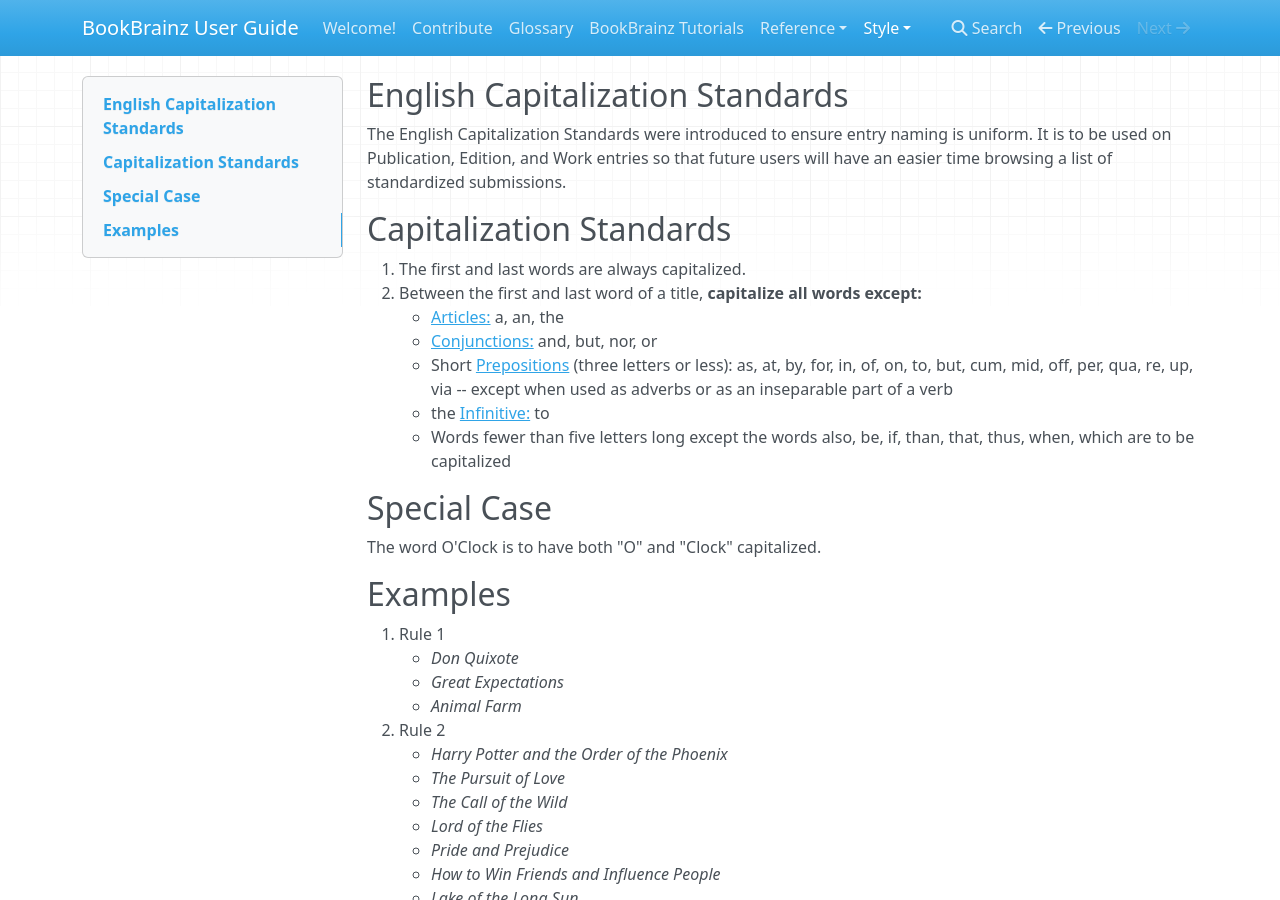
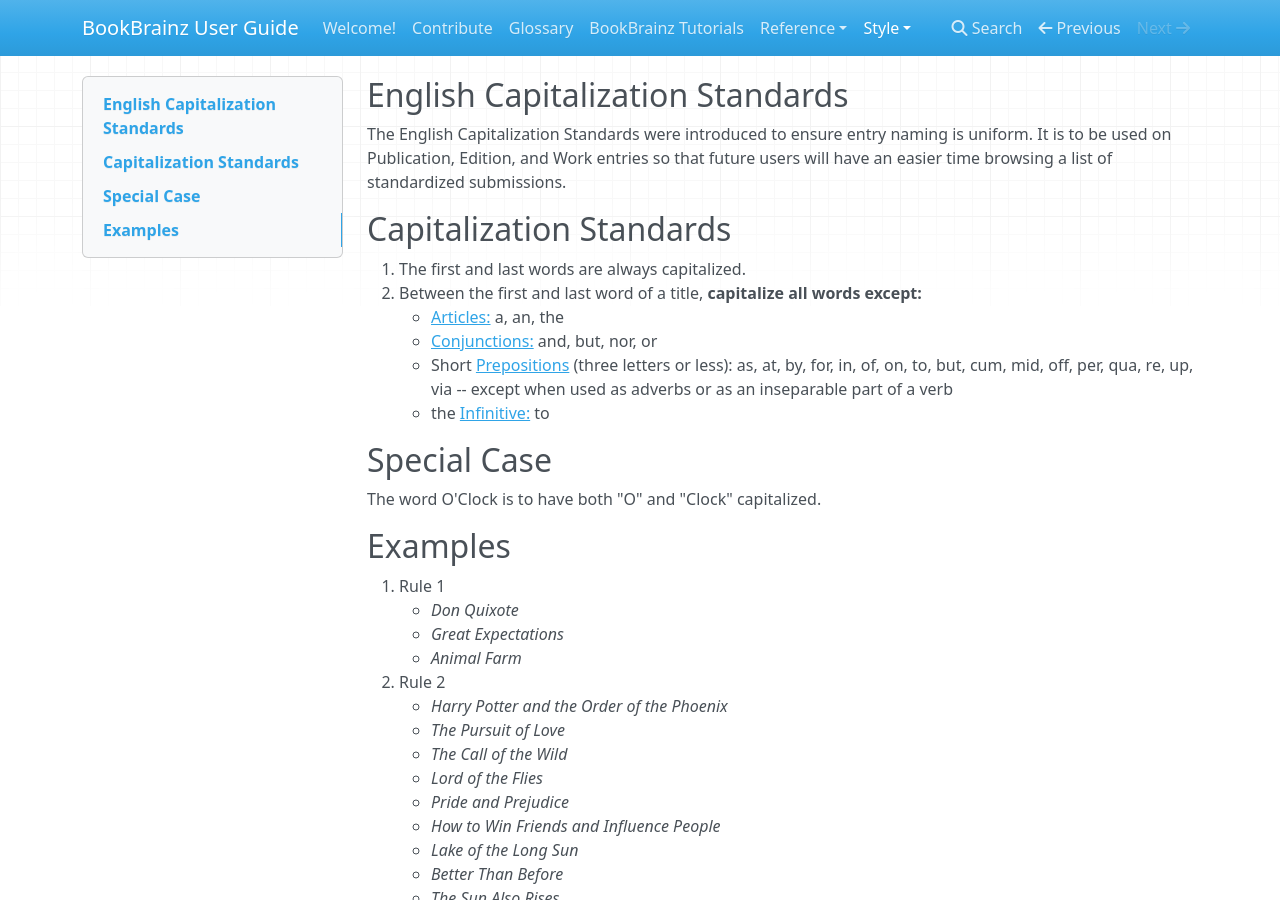
Before and after one commit to metabrainz/bookbrainz-user-guide, an MkDocs documentation site: the page built from docs/style/language_specific/capitalization-en.md, in a window 1280 px wide and 900 px high. Built offline with MkDocs 1.6.1, drawn with Linux system fonts in a browser that asks for light colours; nearby versions of some CDN libraries.

Commit message:
Contradictory Rule

```diff
--- a/docs/style/language_specific/capitalization-en.md
+++ b/docs/style/language_specific/capitalization-en.md
@@ -11,7 +11,6 @@ Capitalization Standards
 	+ [Conjunctions:](http://partofspeech.org/conjunction) and, but, nor, or
 	+ Short [Prepositions](http://partofspeech.org/preposition) (three letters or less): as, at, by, for, in, of, on, to, but, cum, mid, off, per, qua, re, up, via -- except when used as adverbs or as an inseparable part of a verb
 	+ the [Infinitive:](https://owl.english.purdue.edu/owl/resource/627/03/) to
-	+ Words fewer than five letters long except the words also, be, if, than, that, thus, when, which are to be capitalized
 
 Special Case
 ---------------
```
